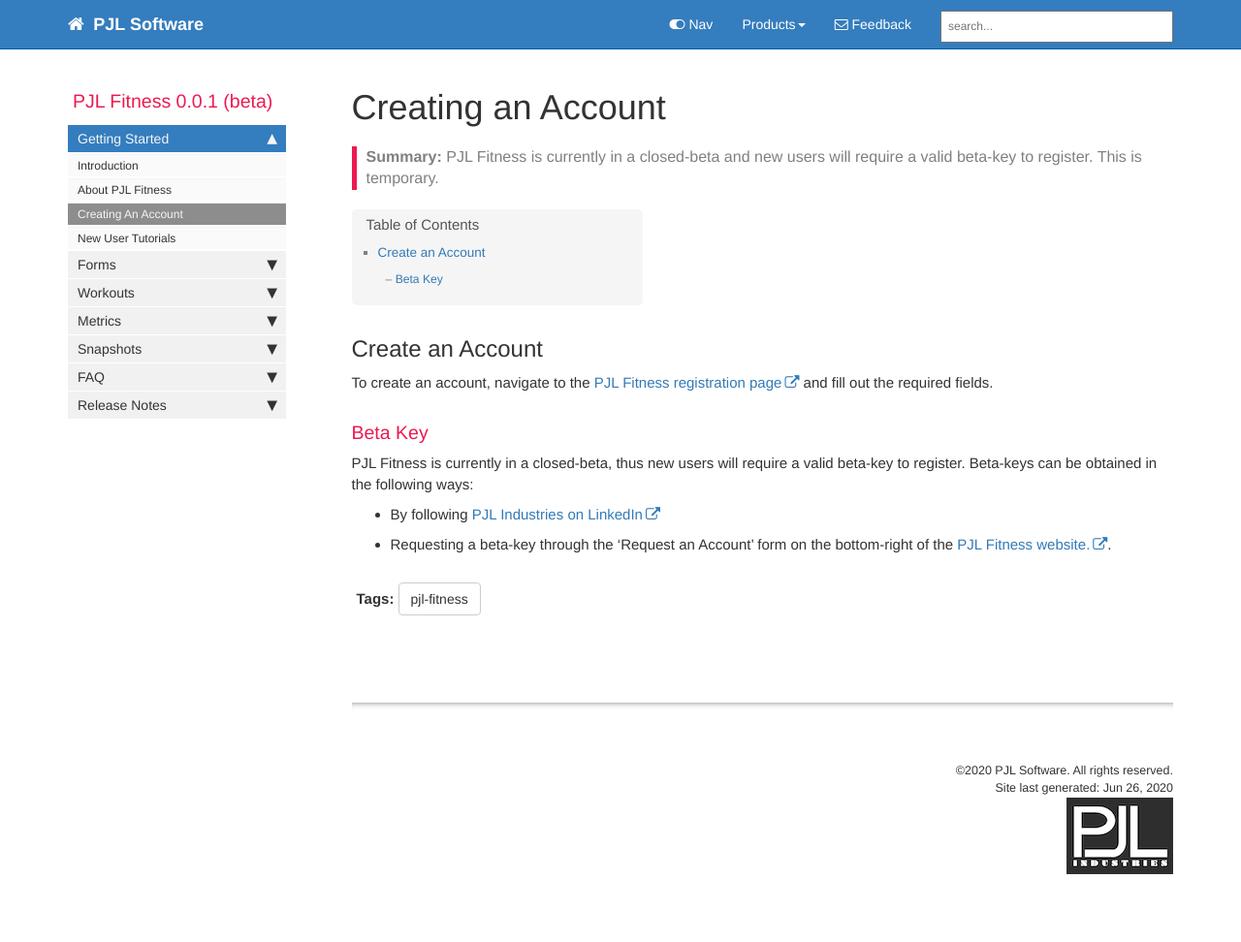
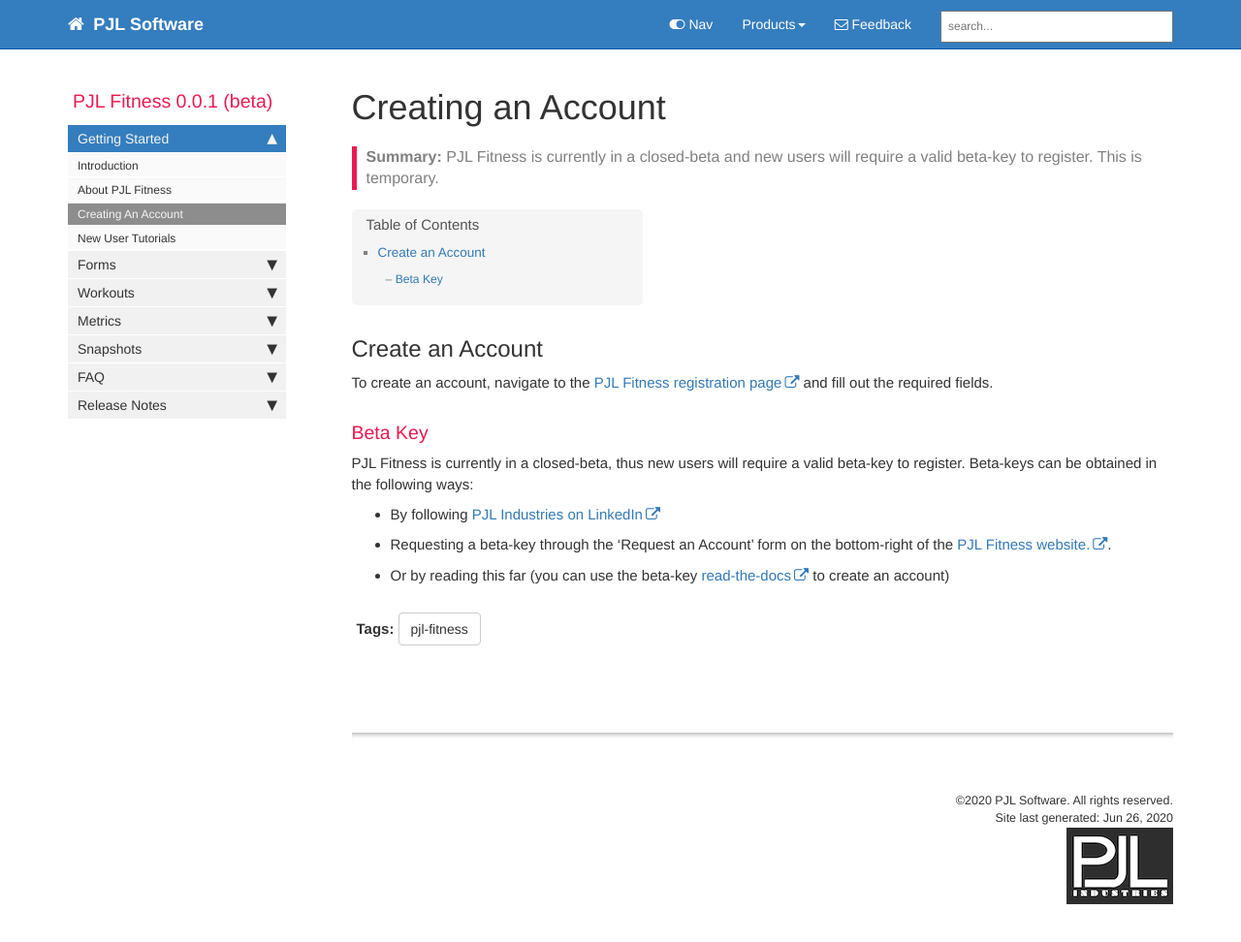
Before and after one commit to pjlinn/pjlinn.github.io, a Jekyll site: the page built from pages/pjl-fitness/pjl-fitness-create-an-account.md, in a window 1280 px wide and 993 px high. Shown: the top 972 px of the window at 97% size. Built offline with Jekyll 4.4.1, drawn with Linux system fonts in a browser that asks for light colours; comment, search, counter and statistics services are not loaded.

Commit message:
add new referral-code to documentation

```diff
--- a/pages/pjl-fitness/pjl-fitness-create-an-account.md
+++ b/pages/pjl-fitness/pjl-fitness-create-an-account.md
@@ -21,4 +21,6 @@ PJL Fitness is currently in a closed-beta, thus new users will require a valid b
 
 - Requesting a beta-key through the ‘Request an Account’ form on the bottom-right of the [PJL Fitness website.](https://fitness.pjlindustries.com/#).
 
+- Or by reading this far (you can use the beta-key [read-the-docs](https://fitness.pjlindustries.com/#/register/read-the-docs) to create an account)
+
 {% include links.html %}
```
